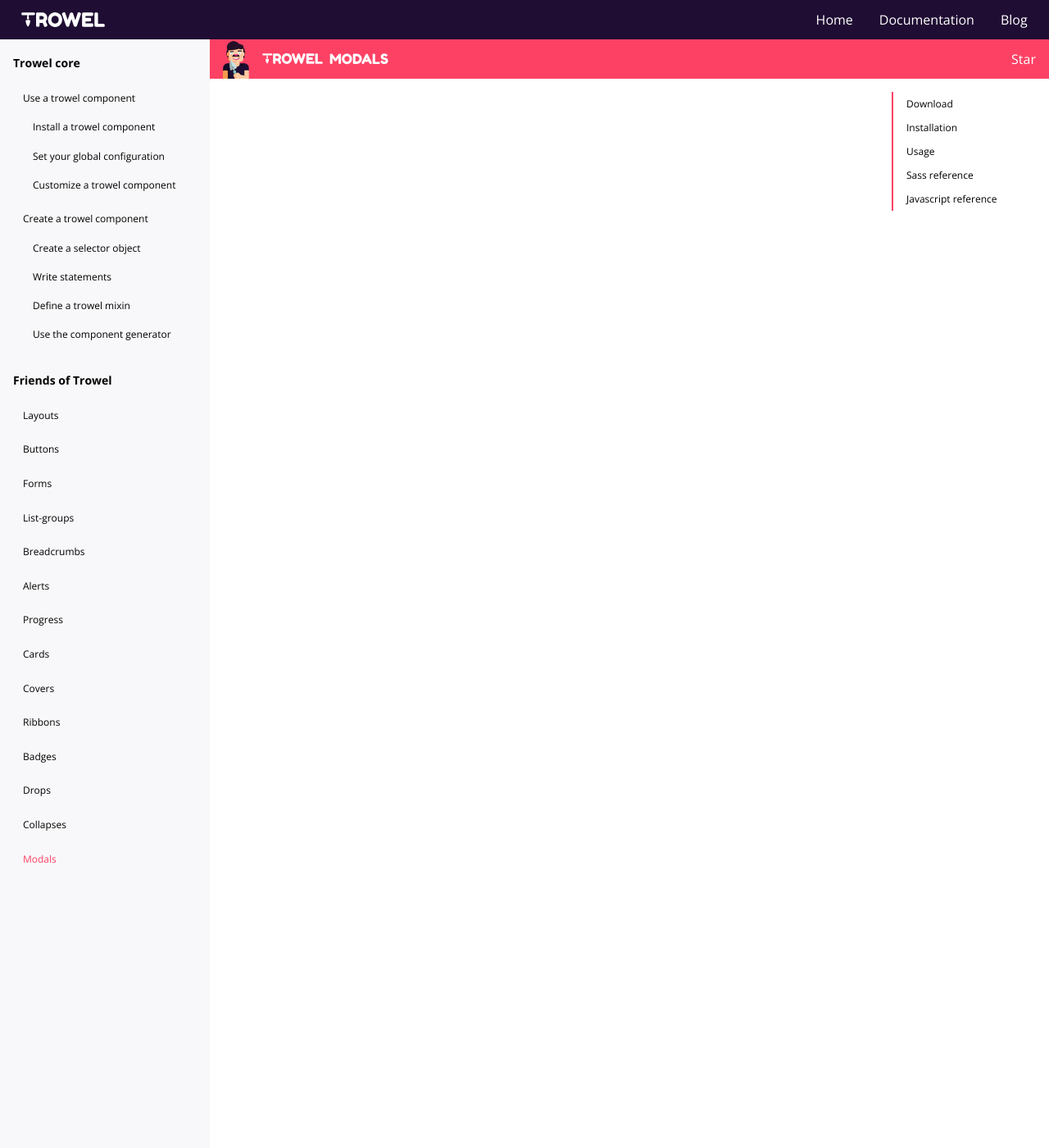
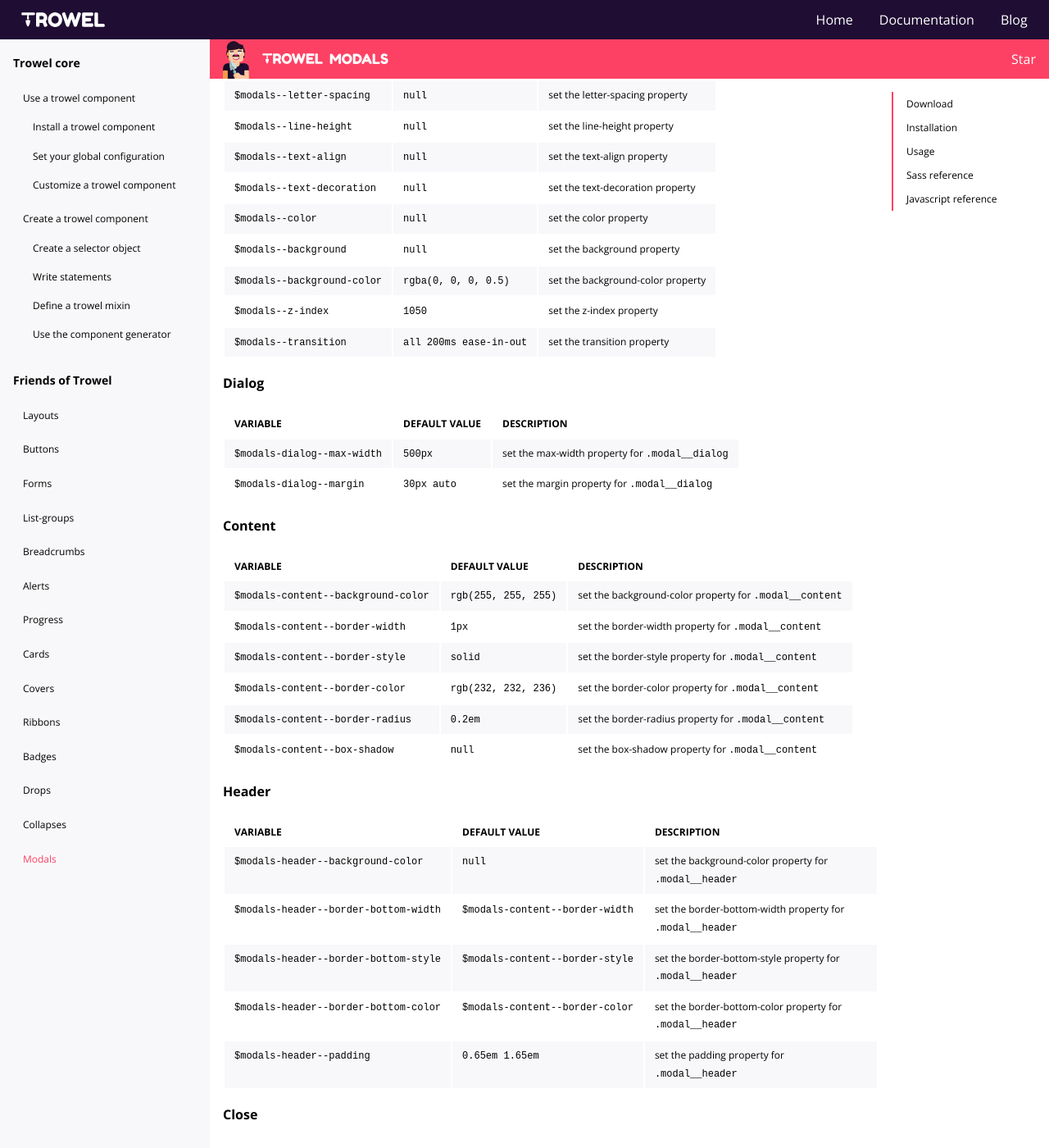
Before and after one commit to Trowel/trowel.github.io, a Jekyll site: the page built from pages/documentation/friends-of-trowel/modals.md, in a window 1280 px wide and 1400 px high, scrolled down 1930 px. Shown: the whole window at 82% size. Built offline with Jekyll 4.4.1, drawn with Linux system fonts in a browser that asks for light colours; some of the changed text lies outside the part shown.

Commit message:
modals sass usage

```diff
--- a/pages/documentation/friends-of-trowel/modals.md
+++ b/pages/documentation/friends-of-trowel/modals.md
@@ -46,4 +46,80 @@ You have several javascript files for different use cases :
 
 ## Sass reference
 
+### Syntax variables
+
+You can override the global syntax config for a specific component with the following variables
+
+{% include doc/scss-reference-thead.md %}
+| `$modals--syntax` | `null` | syntax config for `.modal` |
+
+### Component variables
+
+{% include doc/scss-reference-thead.md %}
+| `$modals--font-size` | `1rem` | set the font-size property |
+| `$modals--font-family` | `null` | set the font-family property |
+| `$modals--font-weight` | `null` | set the font-weight property |
+| `$modals--text-transform` | `null` | set the text-transform property |
+| `$modals--letter-spacing` | `null` | set the letter-spacing property |
+| `$modals--line-height` | `null` | set the line-height property |
+| `$modals--text-align` | `null` | set the text-align property |
+| `$modals--text-decoration` | `null` | set the text-decoration property |
+| `$modals--color` | `null` | set the color property |
+| `$modals--background` | `null` | set the background property |
+| `$modals--background-color` | `rgba(0, 0, 0, 0.5)` | set the background-color property |
+| `$modals--z-index` | `1050` | set the z-index property |
+| `$modals--transition` | `all 200ms ease-in-out` | set the transition property |
+
+#### Dialog
+
+{% include doc/scss-reference-thead.md %}
+| `$modals-dialog--max-width` | `500px` | set the max-width property for `.modal__dialog` |
+| `$modals-dialog--margin` | `30px auto` | set the margin property for `.modal__dialog` |
+
+#### Content
+
+{% include doc/scss-reference-thead.md %}
+| `$modals-content--background-color` | `rgb(255, 255, 255)` | set the background-color property for `.modal__content` |
+| `$modals-content--border-width` | `1px` | set the border-width property for `.modal__content` |
+| `$modals-content--border-style` | `{{ page.trwl_theme.border_style }}` | set the border-style property for `.modal__content` |
+| `$modals-content--border-color` | `{{ page.trwl_theme.colors.gray_medium }}` | set the border-color property for `.modal__content` |
+| `$modals-content--border-radius` | `{{ page.trwl_theme.border_radius }}` | set the border-radius property for `.modal__content` |
+| `$modals-content--box-shadow` | `null` | set the box-shadow property for `.modal__content` |
+
+#### Header
+
+{% include doc/scss-reference-thead.md %}
+| `$modals-header--background-color` | `null` | set the background-color property for `.modal__header` |
+| `$modals-header--border-bottom-width` | `$modals-content--border-width` | set the border-bottom-width property for `.modal__header` |
+| `$modals-header--border-bottom-style` | `$modals-content--border-style` | set the border-bottom-style property for `.modal__header` |
+| `$modals-header--border-bottom-color` | `$modals-content--border-color` | set the border-bottom-color property for `.modal__header` |
+| `$modals-header--padding` | `{{ page.trwl_theme.padding_y }} {{ page.trwl_theme.padding_x }}` | set the padding property for `.modal__header` |
+
+#### Close
+
+{% include doc/scss-reference-thead.md %}
+| `$modals-close--font-size` | `1em` | set the font-size property for `.modal__close` |
+| `$modals-close--font-weight` | `null` | set the font-weight property for `.modal__close` |
+| `$modals-close--line-height` | `1` | set the line-height property for `.modal__close` |
+| `$modals-close--color` | `null` | set the color property for `.modal__close` |
+| `$modals-close--text-shadow` | `null` | set the text-shadow property for `.modal__close` |
+| `$modals-close--opacity` | `0.5` | set the opacity property for `.modal__close` |
+
+#### Body
+
+{% include doc/scss-reference-thead.md %}
+| `$modals-body--background-color` | `null` | set the background-color property for `.modal__body` |
+| `$modals-body--padding` | `{{ page.trwl_theme.padding_y }} {{ page.trwl_theme.padding_x }}` | set the padding property for `.modal__body` |
+
+#### Footer
+
+{% include doc/scss-reference-thead.md %}
+| `$modals-footer--background-color` | `null` | set the background-color property for `.modal__footer` |
+| `$modals-footer--border-top-width` | `$modals-content--border-width` | set the border-top-width property for `.modal__footer` |
+| `$modals-footer--border-top-style` | `$modals-content--border-style` | set the border-top-style property for `.modal__footer` |
+| `$modals-footer--border-top-color` | `$modals-content--border-color` | set the border-top-color property for `.modal__footer` |
+| `$modals-footer--padding` | `{{ page.trwl_theme.padding_y }} {{ page.trwl_theme.padding_x }}` | set the padding property for `.modal__footer` |
+| `$modals-footer--text-align` | `right` | set the text-align property for `.modal__footer` |
+
+
 ## Javascript reference
```
